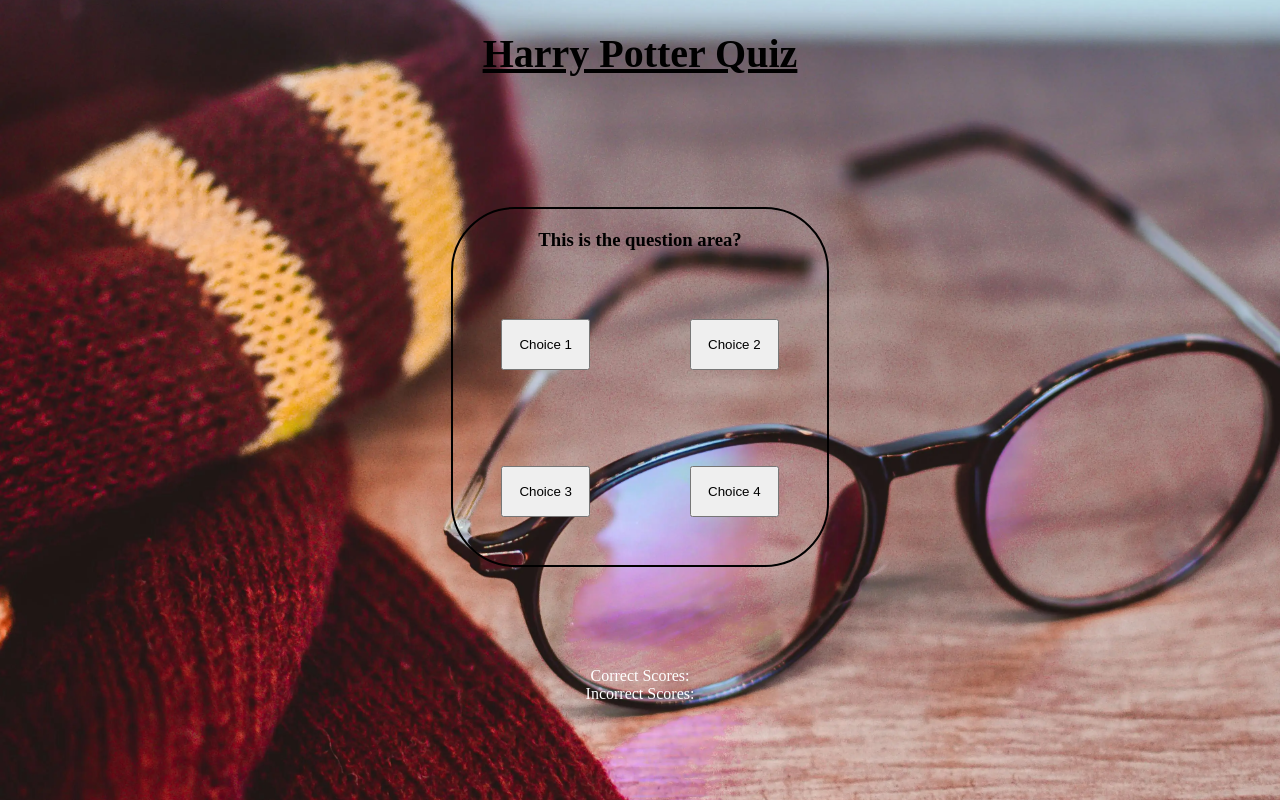
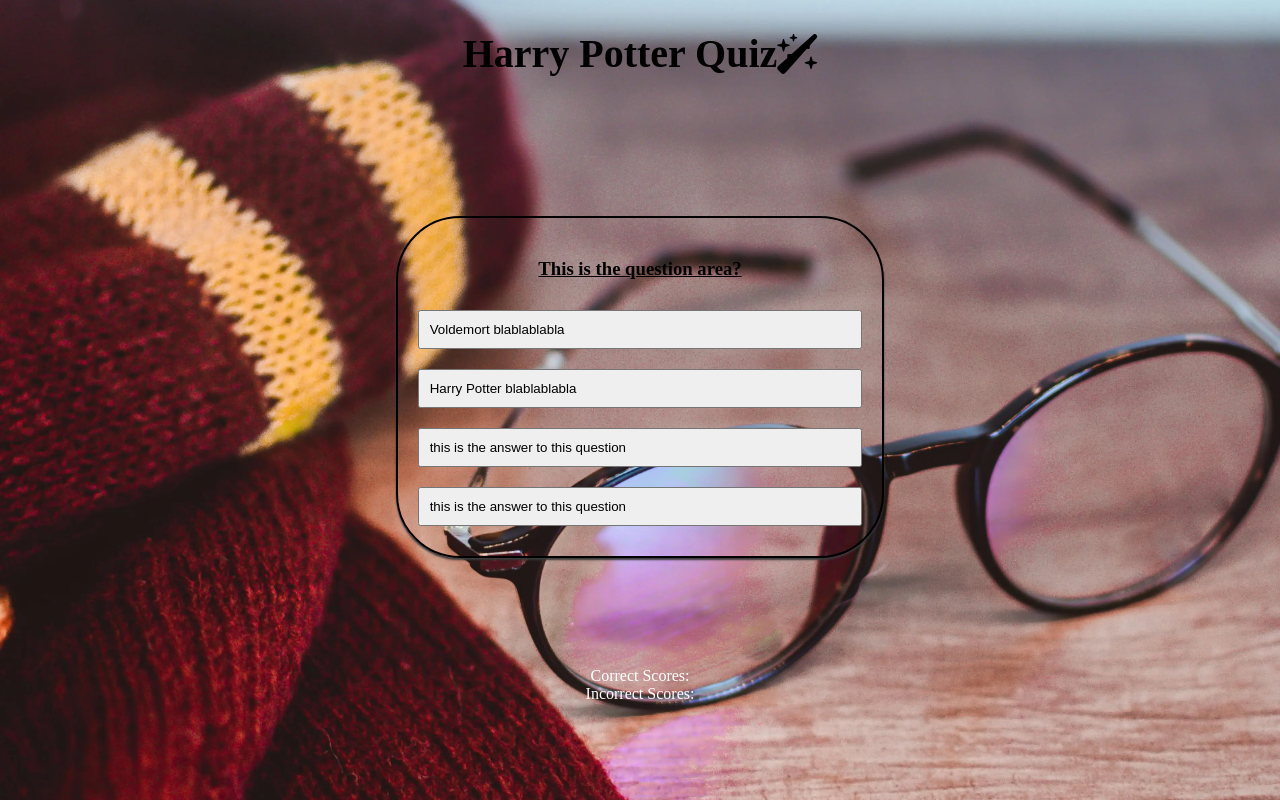
Before and after one commit to BreakellrZ/Harry_Potter_Quiz, a plain HTML site: page index.html in a window 1280 px wide. Drawn offline with Linux system fonts and the light colour scheme; a web font is replaced by a local one.

Commit message:
Changed buttons so that they are now in columns instead of rows and have a width of 100% - when hovering over buttons they turn gold

```diff
--- a/assets/css/style.css
+++ b/assets/css/style.css
@@ -25,12 +25,12 @@
     margin: 30px;
     text-align: center;
     font-size: 40px;
-    text-decoration: underline;
 }
 
 h3 {
     text-align: center;
     padding: 20px;
+    text-decoration: underline;
 }
 
 .quiz_area {
@@ -42,8 +42,14 @@
 }
 
 .btn {
-    margin: 3rem;
-    padding: 1rem;
+    margin: 10px 0;
+    width: 100%;
+    text-align: left;
+    padding: 10px;
+}
+
+.btn:hover {
+    background-color: goldenrod;
 }
 
 .scores {
@@ -55,4 +61,6 @@
 #border {
     border: solid 2px;
     border-radius: 4pc;
+    box-shadow: 0 2px 2px #3a3a3a;
+    padding: 20px;
 }
--- a/index.html
+++ b/index.html
@@ -15,9 +15,11 @@
     <link rel="icon" type="image/png" sizes="16x16" href="assets/favicon/favicon-16x16.png">
 
   <body>
-    <div id="hero">
       <!-- Header -->
-      <header><h1>Harry Potter Quiz</h1></header>
+      <header>
+        <h1>Harry Potter Quiz <i class="fa-solid fa-wand-sparkles"></i>
+    </h1>
+    </header>
 
       <!-- Main section Questions & Answers -->
       <section>
@@ -26,16 +28,15 @@
             <div id="question"><h3>This is the question area?</h3></div>
 
             <div class="buttons buttons_top">
-              <button class="btn" id="btn_1">Choice 1</button>
-              <button class="btn" id="btn_2">Choice 2</button>
+              <button class="btn" id="btn_1">Voldemort blablablabla</button>
+              <button class="btn" id="btn_2">Harry Potter blablablabla</button>
             </div>
 
             <div class="buttons buttons_bottom">
-              <button class="btn" id="btn_3">Choice 3</button>
-              <button class="btn" id="btn_4">Choice 4</button>
+              <button class="btn" id="btn_3">this is the answer to this question</button>
+              <button class="btn" id="btn_4">this is the answer to this question</button>
             </div>
           </div>
-        </div>
       </section>
 
       <!--Score counter-->
```
